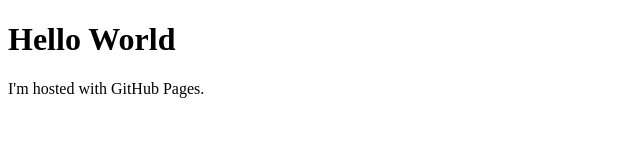
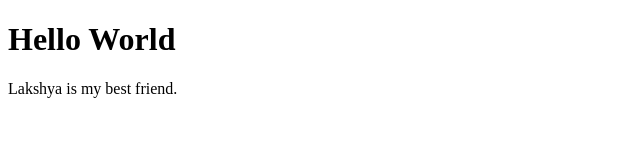
Before and after one commit to Sentinel-Android/Sentinel-Android.github.io, a plain HTML site: page index.html in a window 1280 px wide. Shown: the full height of the page, 0-640 px from the left. Drawn offline with Linux system fonts and the light colour scheme.

Commit message:
Update index.html

```diff
--- a/index.html
+++ b/index.html
@@ -2,6 +2,6 @@
 <html>
 <body>
 <h1>Hello World</h1>
-<p>I'm hosted with GitHub Pages.</p>
+<p>Lakshya is my best friend.</p>
 </body>
 </html>
```
